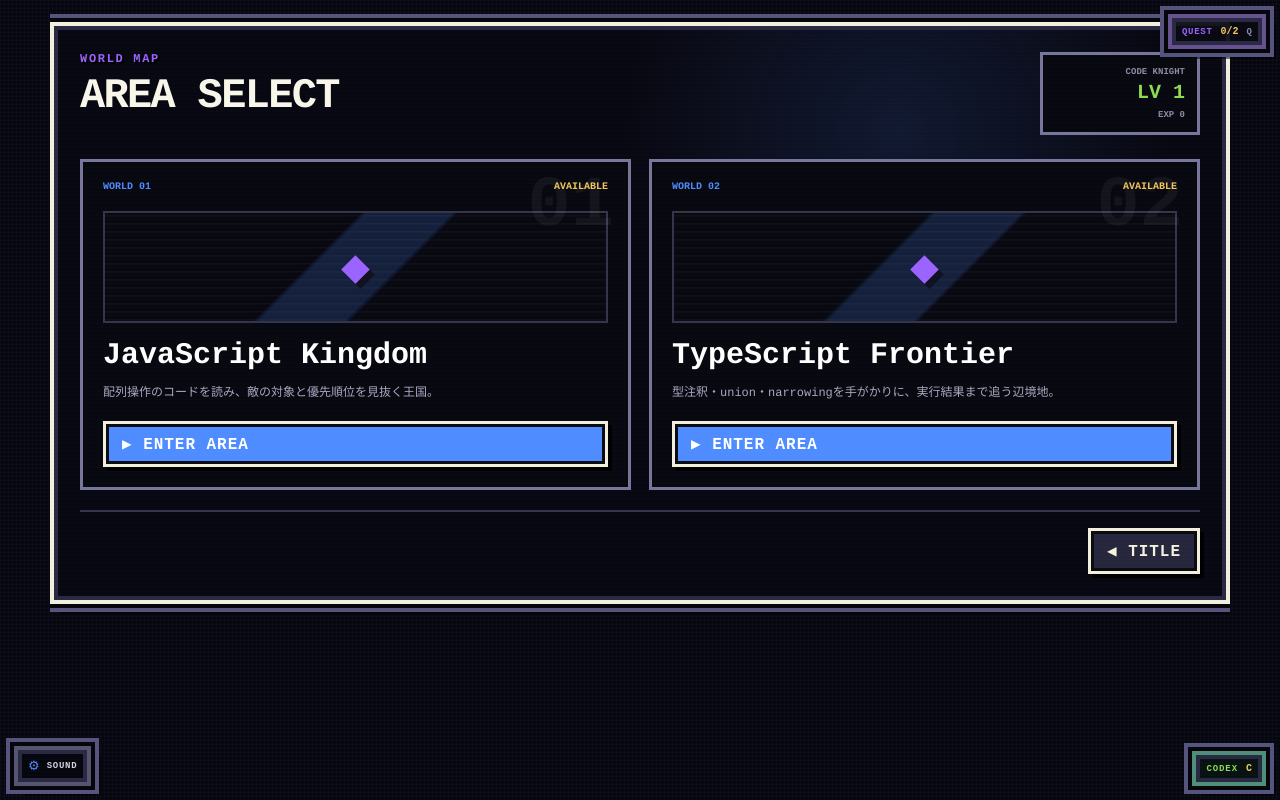
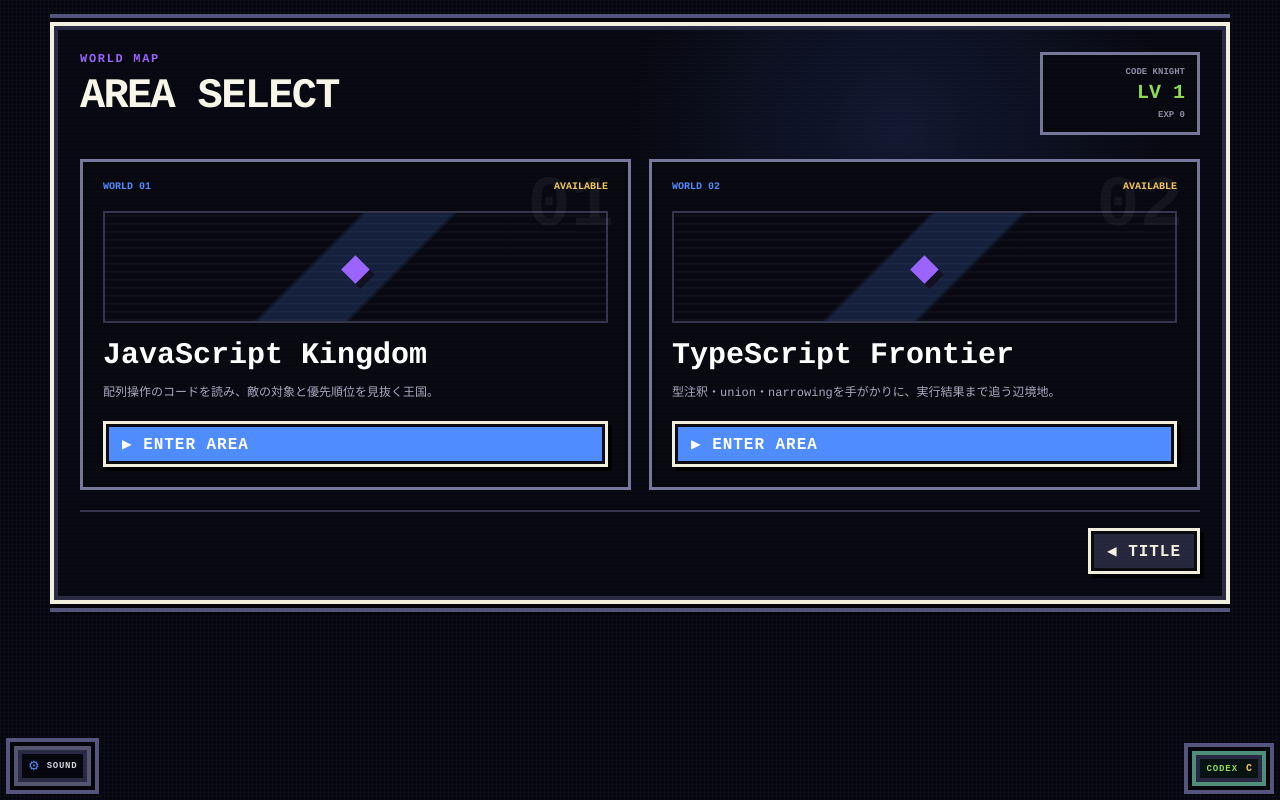
Before and after one commit to mui-1729/code-reading-rpg, a React (Vite) app: page /world in a window 1280 px wide. Built offline with nearby package versions, Linux system fonts and the light colour scheme.

Commit message:
refactor: remove persistent quest tracker

```diff
--- a/src/RootLayout.tsx
+++ b/src/RootLayout.tsx
@@ -1,6 +1,5 @@
 import { Outlet } from '@tanstack/react-router'
 import { CodeCodex } from './learning/CodeCodex'
-import { QuestTracker } from './quests/QuestTracker'
 import { QuestVictoryFeedback } from './quests/QuestVictoryFeedback'
 
 export function RootLayout() {
@@ -8,7 +7,6 @@ export function RootLayout() {
     <>
       <Outlet />
       <QuestVictoryFeedback />
-      <QuestTracker />
       <CodeCodex />
     </>
   )
```
